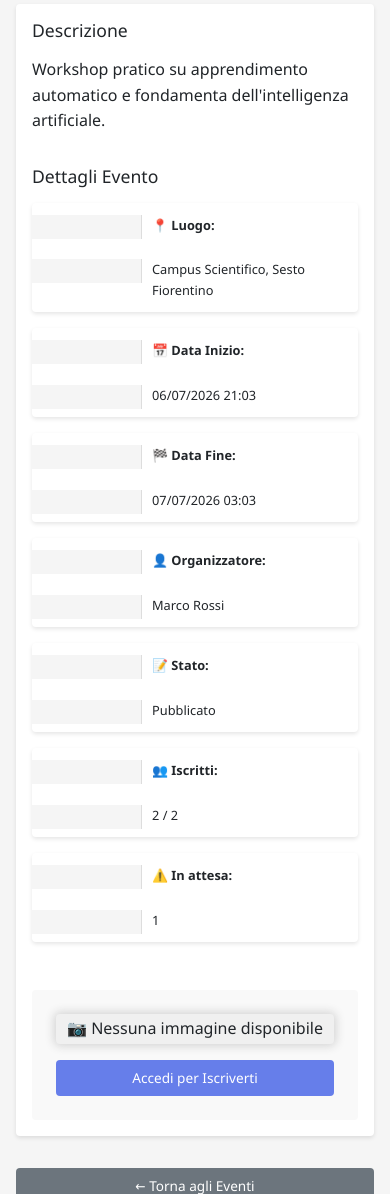
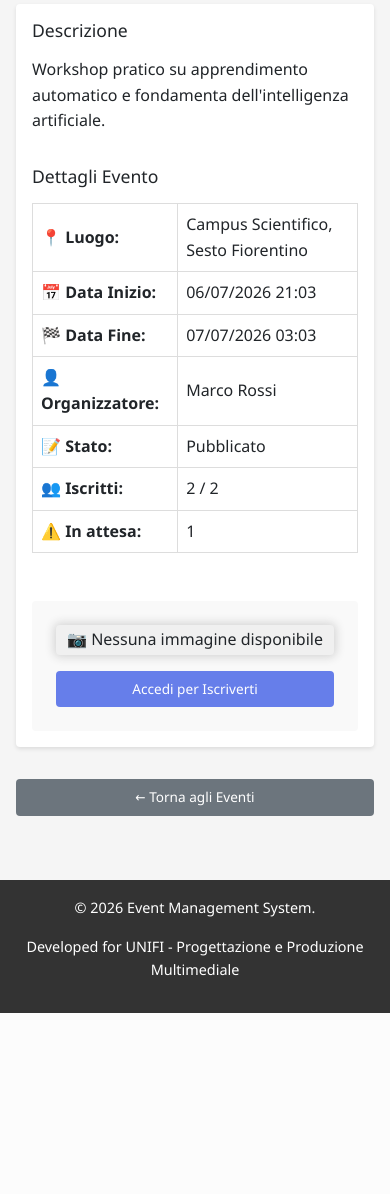
Before and after one commit to RiccardoFagiuoli/EventMenagementSystem, a Django app: page /events/event/209/ in a window 390 px wide. Shown: the part 319-1513 px from the top of the page. After the commit the page ends 1332 px from the top, so only its background shows below. Run offline with Django 5.2, Linux system fonts and the light colour scheme; data comes from the database, SQL or seed files in the repository; both versions use the stored data as it was after the commit.

Commit message:
Modifica vista evento da telefono

```diff
--- a/events/models.py
+++ b/events/models.py
@@ -60,6 +60,8 @@ class Event(models.Model):
         ).count()
 
         # La posizione è quanti sono davanti + 1
+        if older_count == None:
+            return 0
         return older_count + 1
 
     @property
--- a/events/views.py
+++ b/events/views.py
@@ -458,11 +458,12 @@ def calendar_events(request):
             'backgroundColor': 'white',
             'borderColor': '#667eea',
             'textColor': 'black',
+            'display': 'block',
             'classNames':['custom-border-registered'],
             'url': reverse('events:event_detail', kwargs={'pk': event.id})
         })
 
-    # 2. Eventi creati dall'utente (organizzatore)
+    # Eventi creati dall'utente (organizzatore)
     try:
         if request.user.profile.role == 'organizer':
             user_events = Event.objects.filter(
@@ -479,10 +480,11 @@ def calendar_events(request):
                     'backgroundColor': 'white',
                     'borderColor': '#764ba2',
                     'textColor': '#764ba2',
+                    'display': 'block',
                     'classNames':['custom-border-organized'],
                     'url': reverse('events:event_detail', kwargs={'pk': event.id})
                 })
     except UserProfile.DoesNotExist:
-        pass  # L'utente non ha un profilo organizzatore
+        pass
 
     return JsonResponse(events, safe=False)
--- a/templates/events/event_detail.html
+++ b/templates/events/event_detail.html
@@ -13,26 +13,79 @@
         .detail-actions { width: 100%; }
         .detail-actions .btn { flex: 1; min-width: 120px; }
         .detail-grid { grid-template-columns: 1fr; }
-        table, thead, tbody, th, td, tr { display: block; width: 100%; }
-        thead { display: none; }
-        tr { background: white; margin-bottom: 1rem; border-radius: 4px; box-shadow: 0 2px 4px rgba(0,0,0,0.1); overflow: hidden; }
-        td { padding: 0.75rem 1rem !important; text-align: left; border: none !important; border-bottom: 1px solid #ddd; position: relative; padding-left: 120px !important; }
-        td:last-child { border-bottom: none; }
-        td::before {
-            content: attr(data-label);
-            position: absolute;
-            left: 0;
-            width: 110px;
-            font-weight: bold;
+
+        /* Mantieni la tabella dei dettagli come originale */
+        table, thead, tbody, tr, th, td {
+            all: revert;
+        }
+
+        table {
+            width: 100%;
+            border-collapse: collapse;
+        }
+
+        thead {
+            display: table-header-group;
             background-color: #f5f5f5;
-            padding: 0.75rem 0.5rem;
-            border-right: 1px solid #ddd;
+        }
+
+        tr {
+            display: table-row;
+            margin: 0;
+            box-shadow: none;
+        }
+
+        td, th {
+            display: table-cell;
+            padding: 0.5rem;
+            border: 1px solid #ddd;
+        }
+
+        /* STILI SOLO PER LE TABELLE DEI PARTECIPANTI (con scroll) */
+        .participants-table {
+            width: 100%;
+            overflow-x: auto;
+            -webkit-overflow-scrolling: touch;
+        }
+
+        .participants-table table {
+            min-width: 500px;
+            width: 100%;
+            border-collapse: collapse;
+        }
+
+        .participants-table th,
+        .participants-table td {
+            padding: 0.75rem;
+            text-align: left;
+            border: 1px solid #ddd;
+            white-space: nowrap;
+        }
+
+        .participants-table td::before {
+            display: none !important;
+            content: none !important;
+        }
+
+        .participants-table .btn {
+            padding: 0.2rem 0.4rem;
+            font-size: 0.75rem;
+            white-space: nowrap;
         }
     }
 
     @media (max-width: 480px) {
         .detail-actions { flex-direction: column; }
         .detail-actions .btn { width: 100%; }
+
+        .participants-table {
+            font-size: 0.8rem;
+        }
+
+        .participants-table th,
+        .participants-table td {
+            padding: 0.4rem;
+        }
     }
 </style>
 
```
Also changed, not shown: other parts of templates/events/event_detail.html (+34 -26 lines), db.sqlite3. Lines whose indentation alone changed are shown as unchanged.
